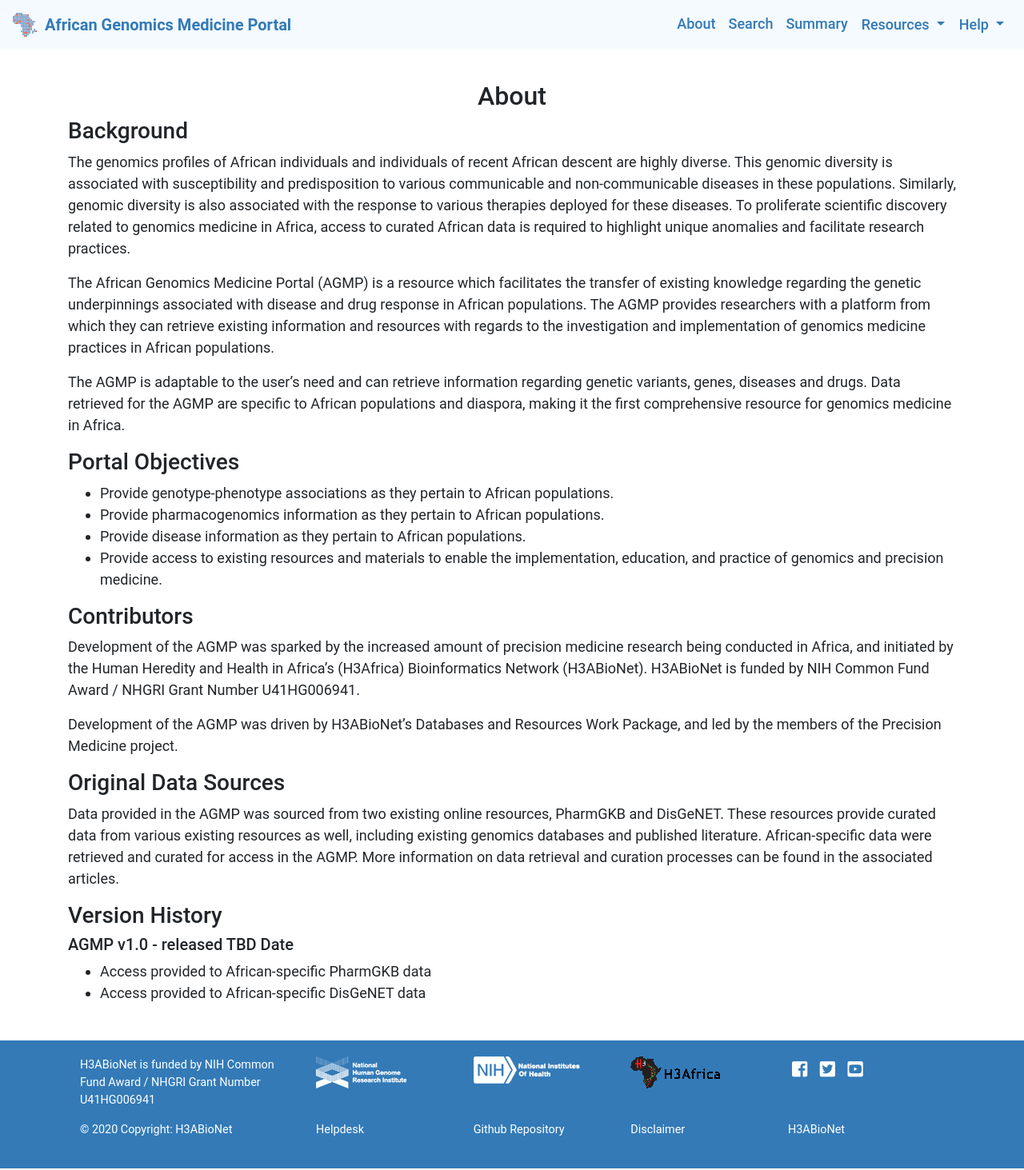
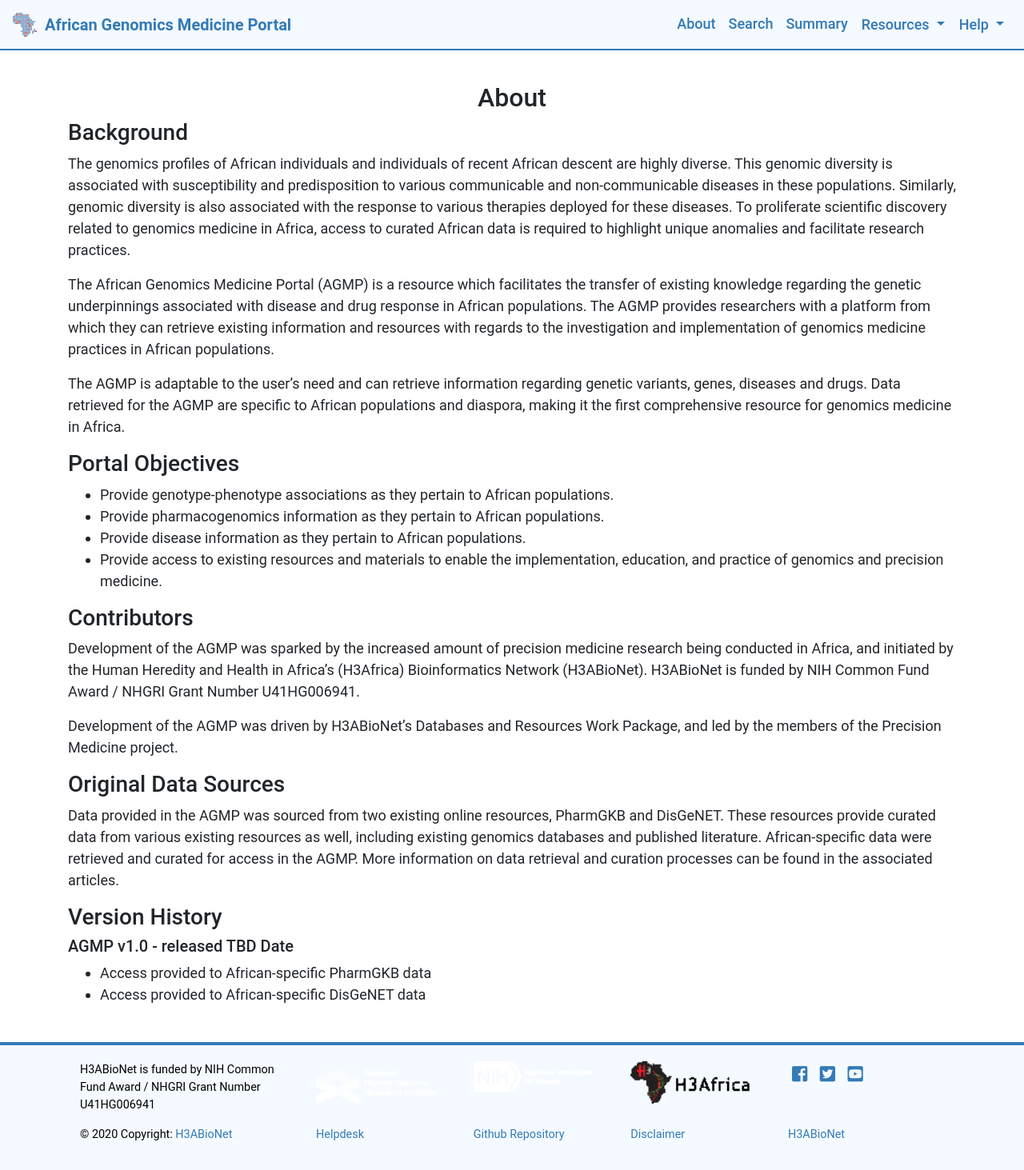
Before and after one commit to h3abionet/african_genomics_medicine_portal, a Django app: page /about/ in a window 1280 px wide. Shown: the whole page at 80% size. Run offline with Django 3.2, Linux system fonts and the light colour scheme; some libraries are stand-ins or nearby versions.

Commit message:
applying new styling

```diff
--- a/agmp_app/static/css/custom.css
+++ b/agmp_app/static/css/custom.css
@@ -17,6 +17,7 @@ body {
 
 .bg-mibio {
   background-color: #f4faff;
+  border-bottom: 2px #337ab7 solid;
 }
 
 .text-blue {
@@ -39,6 +40,10 @@ body {
   /* position: absolute; */
   /* display:flex; */
   margin-left: 50px;
+}
+
+.search {
+  margin-top: 5%;
 }
 
 /* CHECKBOXES */
@@ -168,8 +173,8 @@ body {
 }
 
 .page-footer{
-  background-color: #337ab7;
-  color: #ffffff;
+  background-color: #f4faff;
+  color: #000000;
   position:initial;
   bottom:0;
   width:100%;
@@ -178,6 +183,7 @@ body {
   flex-shrink: 0;
   margin-top: 30px;
   font-size: 0.8em;
+  border-top: 4px #337ab7 solid;
 }
 
 .col .footer-link {
@@ -185,7 +191,7 @@ body {
 }
 
 .page-footer a {
-  color: #fff;
+  color: #337ab7;
 }
 
 #detail-table th {
@@ -208,3 +214,12 @@ body {
     padding-right: 0px !important;
     padding-left: 0px !important;
 }
+
+.faqs > li {
+  padding-top: 25px;
+}
+
+.img-responsive {
+  width: 150px;
+  height: auto;
+}
```
